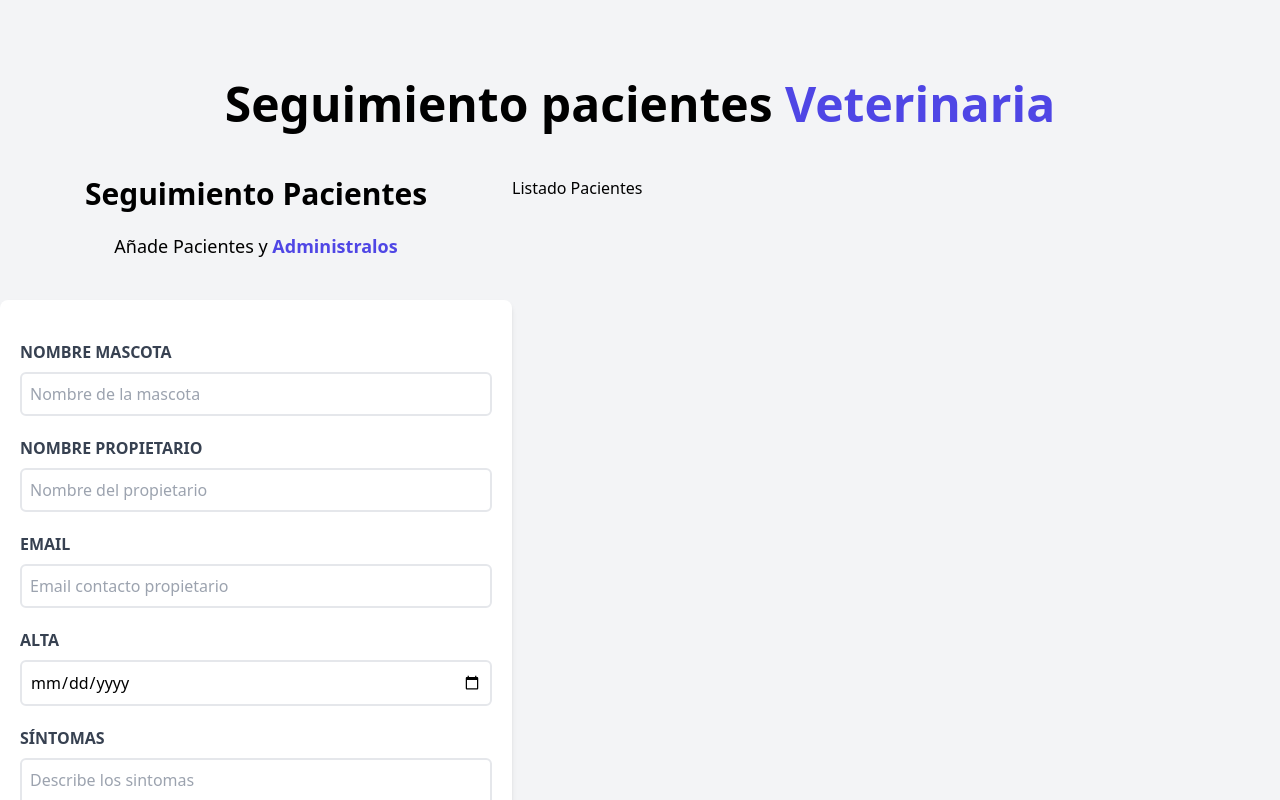
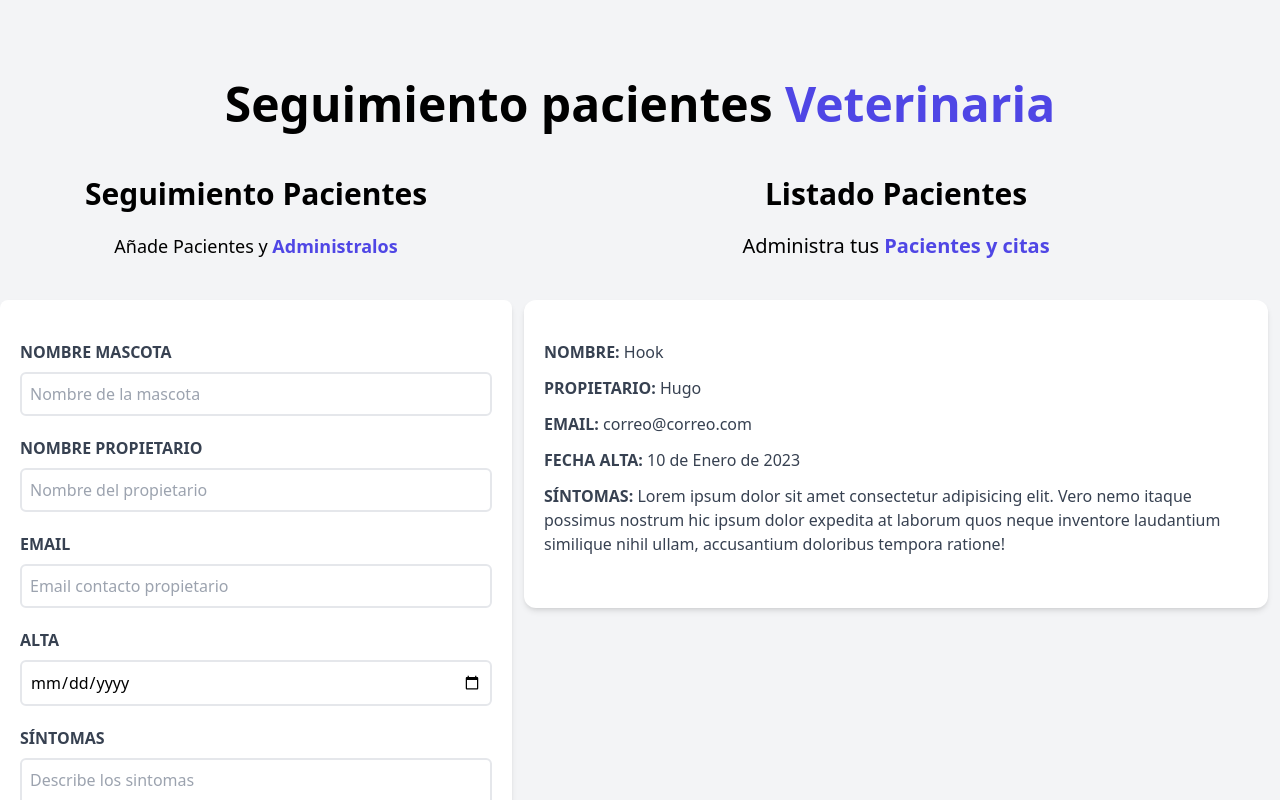
Before and after one commit to HugoBzn/vet-clinic, a React (Vite) app: page / in a window 1280 px wide. Shown: the top 800 px of the page. Built offline with nearby package versions, Linux system fonts and the light colour scheme.

Commit message:
Creación del listado de pacientes

```diff
--- a/src/components/ListadoPacientes.jsx
+++ b/src/components/ListadoPacientes.jsx
@@ -1,7 +1,15 @@
+import Paciente from "./Paciente";
+
 const ListadoPacientes = () => {
   return (
-    <div className="w-1/2 lg:w-3/5">
-      <h2>Listado Pacientes</h2>
+    <div className="md:w-1/2 lg:w-3/5 h-screen md:overflow-y-scroll">
+      <h2 className="font-black text-3xl text-center">Listado Pacientes</h2>
+      <p className="text-xl mt-5 mb-10 text-center">
+        Administra tus {""}
+        <span className="text-indigo-600 font-bold">Pacientes y citas</span>
+      </p>
+
+      <Paciente />
     </div>
   );
 };
--- /dev/null
+++ b/src/components/Paciente.jsx
@@ -0,0 +1,36 @@
+const Paciente = () => {
+  return (
+    <div className="m-3 bg-white shadow-md px-5 py-10 rounded-xl">
+      <p className="font-bold mb-3 text-gray-700 uppercase">
+        Nombre: {""}
+        <span className="font-normal normal-case">Hook</span>
+      </p>
+
+      <p className="font-bold mb-3 text-gray-700 uppercase">
+        Propietario: {""}
+        <span className="font-normal normal-case">Hugo</span>
+      </p>
+
+      <p className="font-bold mb-3 text-gray-700 uppercase">
+        Email: {""}
+        <span className="font-normal normal-case">correo@correo.com</span>
+      </p>
+
+      <p className="font-bold mb-3 text-gray-700 uppercase">
+        Fecha Alta: {""}
+        <span className="font-normal normal-case">10 de Enero de 2023</span>
+      </p>
+
+      <p className="font-bold mb-3 text-gray-700 uppercase">
+        Síntomas: {""}
+        <span className="font-normal normal-case">
+          Lorem ipsum dolor sit amet consectetur adipisicing elit. Vero nemo itaque possimus nostrum hic ipsum dolor
+          expedita at laborum quos neque inventore laudantium similique nihil ullam, accusantium doloribus tempora
+          ratione!
+        </span>
+      </p>
+    </div>
+  );
+};
+
+export default Paciente;
```
